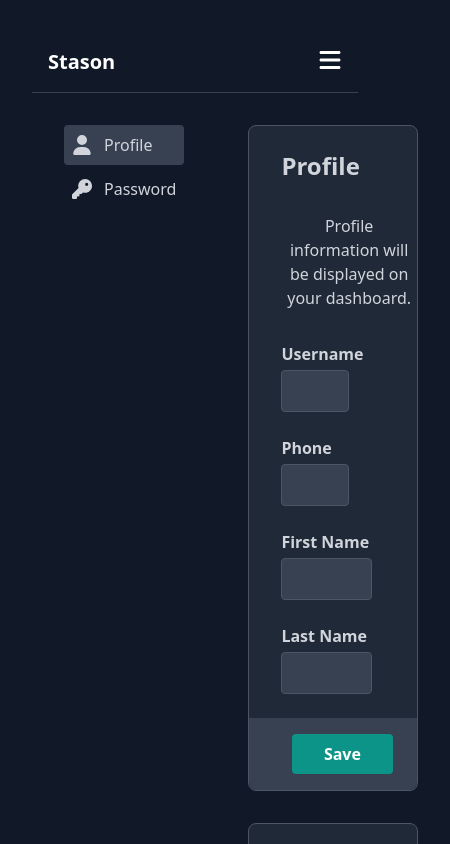
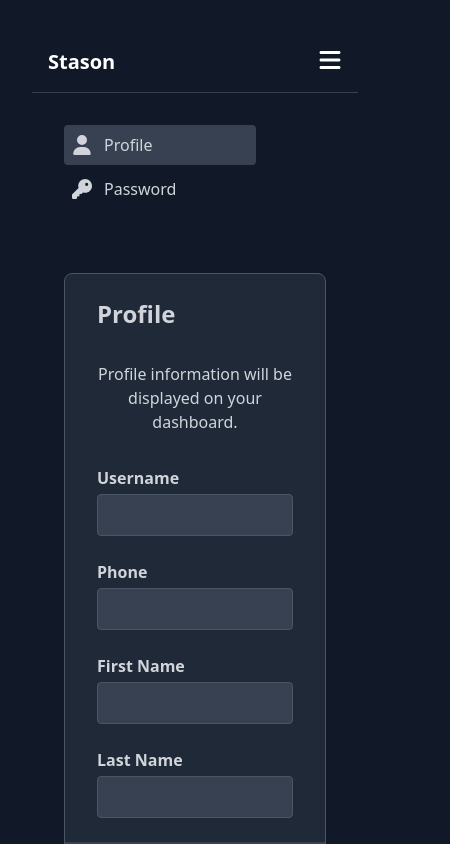
Before and after one commit to Izamu69/dyploma, a React (Vite) app: page /settings in a window 390 px wide. Shown: the top 844 px of the page, 450 px wide, since content can reach past the window. Built offline with nearby package versions, Linux system fonts and the light colour scheme.

Commit message:
fixed settings ui

```diff
--- a/ui/components/Header.jsx
+++ b/ui/components/Header.jsx
@@ -2,6 +2,7 @@ import React, { useState } from 'react';
 import { FontAwesomeIcon } from '@fortawesome/react-fontawesome';
 import { faBell, faBars, faTimes } from '@fortawesome/free-solid-svg-icons';
 import './Header.css';
+import { Link } from 'react-router-dom';
 
 const Header = () => {
   const [isOpen, setIsOpen] = useState(false);
@@ -48,12 +49,14 @@ const Header = () => {
               <a href="/settings" className="hover:text-white hover:underline font-bold">
                 Settings
               </a>
+              <Link to="/signup">
               <button
                 className="bg-teal-600 text-white py-2 px-4 rounded hover:bg-teal-700 focus:outline-none focus:shadow-outline font-bold"
-                type="submit"
+                type="button"
               >
                 Sign up
               </button>
+              </Link>
             </div>
           </div>
         </nav>
--- a/ui/components/SignUpForm.jsx
+++ b/ui/components/SignUpForm.jsx
@@ -58,7 +58,7 @@ const SignUpForm = () => {
   return (
     <div className="flex items-center justify-center bg-gray-900 pt-16">
       <div className="bg-gray-800 p-8 rounded-lg shadow-md w-full max-w-sm">
-        <h2 className="text-2xl font-bold text-center text-white">Sign up to your account</h2>
+        <h2 className="text-2xl font-bold text-center text-white">Sign up for free</h2>
         <div className="mb-4 text-center">
           <a className="text-sm text-gray-400 hover:text-gray-300 underline" href="/signin">
             or sign in to your existing account
--- a/ui/components/UserSettings.jsx
+++ b/ui/components/UserSettings.jsx
@@ -10,7 +10,7 @@ const UserSettings = () => {
     };
 
     return (
-        <div className="flex min-h-screen bg-gray-900 text-gray-300">
+        <div className="flex flex-col md:flex-row min-h-screen bg-gray-900 text-gray-300">
             <aside className="w-64 bg-gray-900">
                 <nav className="p-8">
                     <ul>
@@ -43,24 +43,24 @@ const UserSettings = () => {
                 {selectedOption === 'profile' && (
                     <div>
                         <div className='bg-gray-800 rounded-lg border border-gray-600'>
-                            <h1 className="flex text-2xl font-bold mb-4 mt-6 ml-8">Profile</h1>
-                            <p className="flex my-8 ml-8">Profile information will be displayed on your dashboard.</p>
+                            <h1 className="flex text-2xl font-bold mb-4 mt-6 mx-8">Profile</h1>
+                            <p className="flex my-8 mx-8">Profile information will be displayed on your dashboard.</p>
                             <form className="space-y-6">
-                                <div className='ml-8'>
+                                <div className='mx-8'>
                                     <label htmlFor="userName" className="flex text-base font-bold">Username</label>
-                                    <input type="text" id="userName" className="mt-1 flex w-1/2 px-3 py-2 bg-gray-700 border border-gray-600 rounded" />
+                                    <input type="text" id="userName" className="mt-1 flex md:w-1/2 w-full px-3 py-2 bg-gray-700 border border-gray-600 rounded" />
                                 </div>
-                                <div className='ml-8'>
+                                <div className='mx-8'>
                                     <label htmlFor="phone" className="flex text-base font-bold">Phone</label>
-                                    <input type="text" id="phone" className="mt-1 block w-1/2 px-3 py-2 bg-gray-700 border border-gray-600 rounded" />
+                                    <input type="text" id="phone" className="mt-1 block md:w-1/2 w-full px-3 py-2 bg-gray-700 border border-gray-600 rounded" />
                                 </div>
-                                <div className='ml-8'>
+                                <div className='mx-8'>
                                     <label htmlFor="firstName" className="flex text-base font-bold">First Name</label>
-                                    <input type="text" id="firstName" className="mt-1 block w-2/3 px-3 py-2 bg-gray-700 border border-gray-600 rounded" />
+                                    <input type="text" id="firstName" className="mt-1 block md:w-2/3 w-full px-3 py-2 bg-gray-700 border border-gray-600 rounded" />
                                 </div>
-                                <div className='ml-8'>
+                                <div className='mx-8'>
                                     <label htmlFor="lastName" className="flex text-base font-bold">Last Name</label>
-                                    <input type="text" id="lastName" className="mt-1 block w-2/3 px-3 py-2 bg-gray-700 border border-gray-600 rounded" />
+                                    <input type="text" id="lastName" className="mt-1 block md:w-2/3 w-full px-3 py-2 bg-gray-700 border border-gray-600 rounded" />
                                 </div>
                                 <div className='bg-gray-700 rounded-b-lg px-6 py-4 text-right'>
                                     <button type="submit" className="bg-teal-600 text-white py-2 px-8 rounded hover:bg-teal-700 focus:outline-none focus:shadow-outline font-bold">Save</button>
@@ -69,7 +69,7 @@ const UserSettings = () => {
                         </div>
                         <div className="bg-gray-800 rounded-lg border border-gray-600 mt-8 p-6">
                             <h2 className="flex text-xl font-bold mb-4">Danger Zone</h2>
-                            <p className="flex mb-4">Careful, these actions cannot be undone.</p>
+                            <p className="flex mb-4">Careful, this action cannot be undone.</p>
                             <div className="space-y-4">
                                 <button className="flex items-center bg-red-600 text-white py-2 px-4 rounded hover:bg-red-700 focus:outline-none focus:shadow-outline">
                                     <FontAwesomeIcon icon={faTrash} className="w-5 h-5 mr-2" />
@@ -82,19 +82,19 @@ const UserSettings = () => {
 
                 {selectedOption === 'password' && (
                     <div className='bg-gray-800 rounded-lg border border-gray-600'>
-                        <h1 className="flex text-2xl font-bold mb-4 mt-6 ml-8">Change you password</h1>
+                        <h1 className="flex text-2xl font-bold mb-4 mt-6 mx-8">Change your password</h1>
                         <form className="space-y-6">
-                            <div className='ml-8'>
+                            <div className='mx-8'>
                                 <label htmlFor="currentPassword" className="flex text-base font-bold">Current password</label>
-                                <input type="password" id="currentPassword" className="mt-1 flex w-2/3 px-3 py-2 bg-gray-700 border border-gray-600 rounded" />
+                                <input type="password" id="currentPassword" className="mt-1 flex md:w-2/3 w-full px-3 py-2 bg-gray-700 border border-gray-600 rounded" />
                             </div>
-                            <div className='ml-8'>
+                            <div className='mx-8'>
                                 <label htmlFor="newPassword" className="flex text-base font-bold">New password</label>
-                                <input type="password" id="newPassword" className="mt-1 block w-2/3 px-3 py-2 bg-gray-700 border border-gray-600 rounded" />
+                                <input type="password" id="newPassword" className="mt-1 block md:w-2/3 w-full px-3 py-2 bg-gray-700 border border-gray-600 rounded" />
                             </div>
-                            <div className='ml-8'>
+                            <div className='mx-8'>
                                 <label htmlFor="confirmPassword" className="flex text-base font-bold">Password confirmation</label>
-                                <input type="password" id="confirmPassword" className="mt-1 block w-2/3 px-3 py-2 bg-gray-700 border border-gray-600 rounded" />
+                                <input type="password" id="confirmPassword" className="mt-1 block md:w-2/3 w-full px-3 py-2 bg-gray-700 border border-gray-600 rounded" />
                             </div>
                             <div className='bg-gray-700 rounded-b-lg px-6 py-4 text-right'>
                                 <button type="submit" className="bg-teal-600 text-white py-2 px-8 rounded hover:bg-teal-700 focus:outline-none focus:shadow-outline font-bold">Save</button>
```
